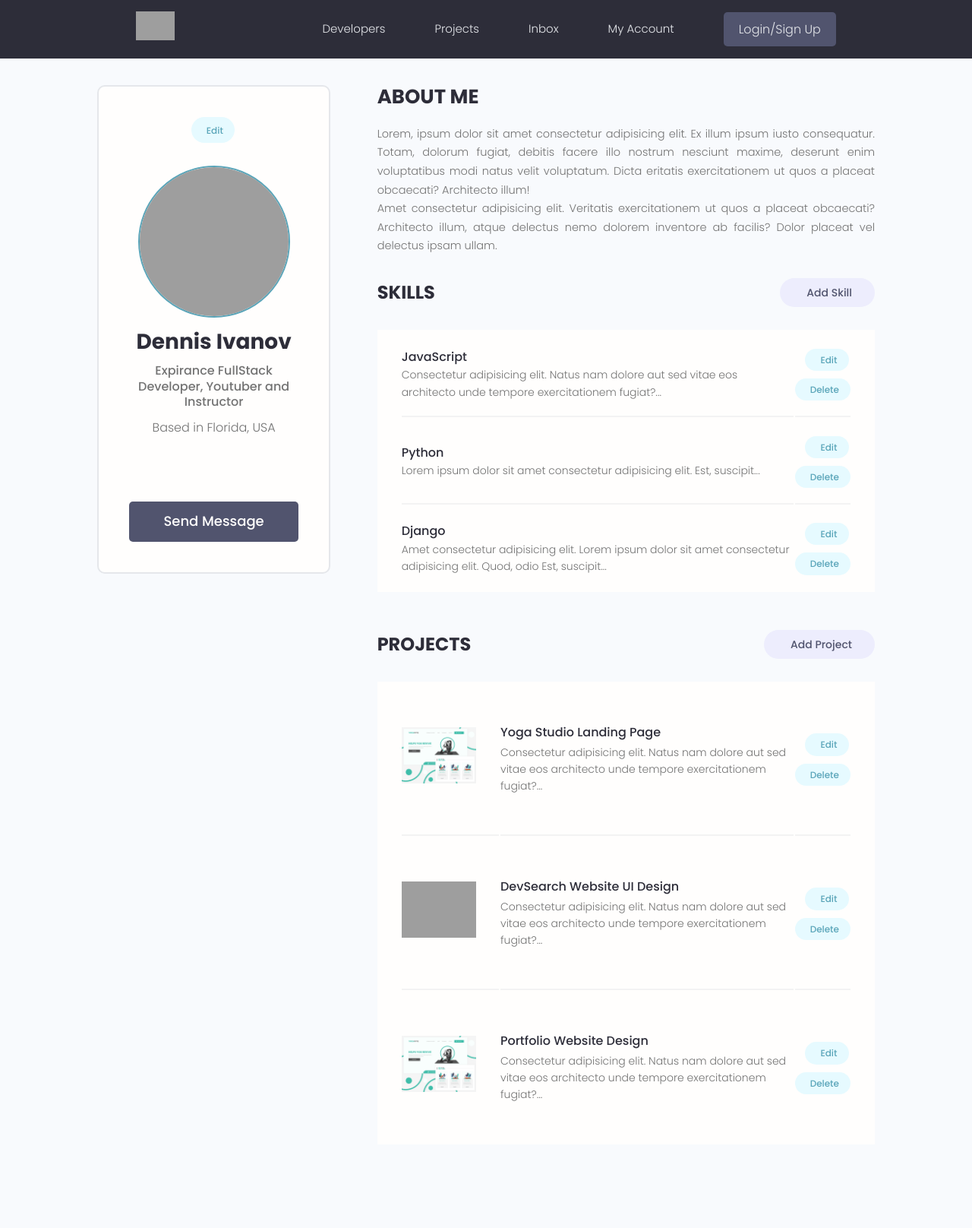
After one commit to shohijahon717/dev_search, a Django app: template users/templates/users/account.html in a window 1280 px wide. The commit adds this page. Shown: the whole page at 76% size. Run offline with Django 3.2, Linux system fonts and the light colour scheme; the template is opened without the code that fills it, so the values that code supplies are empty; some libraries are stand-ins or nearby versions; grey boxes are pictures that could not be loaded.

Commit message:
requirements.txt

```diff
--- /dev/null
+++ b/users/templates/users/account.html
@@ -0,0 +1,201 @@
+<!DOCTYPE html>
+<html lang="en">
+
+<head>
+  <meta charset="UTF-8" />
+  <meta http-equiv="X-UA-Compatible" content="IE=edge" />
+  <meta name="viewport" content="width=device-width, initial-scale=1.0" />
+
+  <!-- Favicon -->
+  <link rel="shortcut icon" href="images/favicon.ico" type="image/x-icon" />
+  <!-- Icon - IconMonster -->
+  <link rel="stylesheet" href="https://cdn.iconmonstr.com/1.3.0/css/iconmonstr-iconic-font.min.css" />
+  <!-- Mumble UI -->
+  <link rel="stylesheet" href="uikit/styles/uikit.css" />
+  <!-- Dev Search UI -->
+  <link rel="stylesheet" href="styles/app.css" />
+
+  <title>DevSearch - Connect with Developers!</title>
+</head>
+
+<body>
+  <!-- Header Section -->
+  <header class="header">
+    <div class="container container--narrow">
+      <a href="/" class="header__logo">
+        <img src="images/logo.svg" alt="DevSearch Logo" />
+      </a>
+      <nav class="header__nav">
+        <input type="checkbox" id="responsive-menu" />
+        <label for="responsive-menu" class="toggle-menu">
+          <span>Menu</span>
+          <div class="toggle-menu__lines"></div>
+        </label>
+        <ul class="header__menu">
+          <li class="header__menuItem"><a href="index.html">Developers</a></li>
+          <li class="header__menuItem"><a href="projects.html">Projects</a></li>
+          <li class="header__menuItem"><a href="inbox.html">Inbox</a></li>
+          <li class="header__menuItem"><a href="account.html">My Account</a></li>
+          <li class="header__menuItem"><a href="login.html" class="btn btn--sub">Login/Sign Up</a></li>
+        </ul>
+      </nav>
+    </div>
+  </header>
+
+  <!-- Main Section -->
+  <main class="settingsPage profile my-md">
+    <div class="container">
+      <div class="layout">
+        <div class="column column--1of3">
+          <div class="card text-center">
+            <div class="card__body dev">
+              <a class="tag tag--pill tag--main settings__btn" href="#"><i class="im im-edit"></i> Edit</a>
+              <img class="avatar avatar--xl dev__avatar" src="https://avatars.githubusercontent.com/u/33843378" />
+              <h2 class="dev__name">Dennis Ivanov</h2>
+              <p class="dev__title">Expirance FullStack Developer, Youtuber and Instructor</p>
+              <p class="dev__location">Based in Florida, USA</p>
+              <ul class="dev__social">
+                <li>
+                  <a title="Github" href="#" target="_blank"><i class="im im-github"></i></a>
+                </li>
+                <li>
+                  <a title="Stackoverflow" href="#" target="_blank"><i class="im im-stackoverflow"></i></a>
+                </li>
+                <li>
+                  <a title="Twitter" href="#" target="_blank"><i class="im im-twitter"></i></a>
+                </li>
+                <li>
+                  <a title="LinkedIn" href="#" target="_blank"><i class="im im-linkedin"></i></a>
+                </li>
+                <li>
+                  <a title="Personal Website" href="#" target="_blank"><i class="im im-globe"></i></a>
+                </li>
+              </ul>
+              <a href="#" class="btn btn--sub btn--lg">Send Message </a>
+            </div>
+          </div>
+        </div>
+        <div class="column column--2of3">
+          <div class="devInfo">
+            <h3 class="devInfo__title">About Me</h3>
+            <p class="devInfo__about">
+              Lorem, ipsum dolor sit amet consectetur adipisicing elit. Ex illum ipsum iusto consequatur. Totam,
+              dolorum fugiat, debitis facere illo nostrum nesciunt maxime, deserunt enim voluptatibus modi natus velit
+              voluptatum. Dicta eritatis exercitationem ut quos a placeat obcaecati? Architecto illum!
+              <br />
+              Amet consectetur adipisicing elit. Veritatis exercitationem ut quos a placeat obcaecati? Architecto
+              illum, atque delectus nemo dolorem inventore ab facilis? Dolor placeat vel delectus ipsam ullam.
+            </p>
+          </div>
+          <div class="settings">
+            <h3 class="settings__title">Skills</h3>
+            <a class="tag tag--pill tag--sub settings__btn tag--lg" href="#"><i class="im im-plus"></i> Add Skill</a>
+          </div>
+
+          <table class="settings__table">
+            <tr>
+              <td class="settings__tableInfo">
+                <h4>JavaScript</h4>
+                <p>
+                  Consectetur adipisicing elit. Natus nam dolore aut sed vitae eos architecto unde tempore
+                  exercitationem fugiat?...
+                </p>
+              </td>
+              <td class="settings__tableActions">
+                <a class="tag tag--pill tag--main settings__btn" href="#"><i class="im im-edit"></i> Edit</a>
+                <a class="tag tag--pill tag--main settings__btn" href="#"><i class="im im-x-mark-circle-o"></i>
+                  Delete</a>
+              </td>
+            </tr>
+            <tr>
+              <td class="settings__tableInfo">
+                <h4>Python</h4>
+                <p>Lorem ipsum dolor sit amet consectetur adipisicing elit. Est, suscipit...</p>
+              </td>
+              <td class="settings__tableActions">
+                <a class="tag tag--pill tag--main settings__btn" href="#"><i class="im im-edit"></i> Edit</a>
+                <a class="tag tag--pill tag--main settings__btn" href="#"><i class="im im-x-mark-circle-o"></i>
+                  Delete</a>
+              </td>
+            </tr>
+            <tr>
+              <td class="settings__tableInfo">
+                <h4>Django</h4>
+                <p>
+                  Amet consectetur adipisicing elit. Lorem ipsum dolor sit amet consectetur adipisicing elit. Quod,
+                  odio Est, suscipit...
+                </p>
+              </td>
+              <td class="settings__tableActions">
+                <a class="tag tag--pill tag--main settings__btn" href="#"><i class="im im-edit"></i> Edit</a>
+                <a class="tag tag--pill tag--main settings__btn" href="#"><i class="im im-x-mark-circle-o"></i>
+                  Delete</a>
+              </td>
+            </tr>
+          </table>
+
+          <div class="settings">
+            <h3 class="settings__title">Projects</h3>
+            <a class="tag tag--pill tag--sub settings__btn tag--lg" href="#"><i class="im im-plus"></i> Add Project</a>
+          </div>
+
+          <table class="settings__table">
+            <tr>
+              <td class="settings__thumbnail">
+                <a href="single-project.html"><img src="images/project-a.png" alt="Project Thumbnail" /></a>
+              </td>
+              <td class="settings__tableInfo">
+                <a href="single-project.html">Yoga Studio Landing Page</a>
+                <p>
+                  Consectetur adipisicing elit. Natus nam dolore aut sed vitae eos architecto unde tempore
+                  exercitationem fugiat?...
+                </p>
+              </td>
+              <td class="settings__tableActions">
+                <a class="tag tag--pill tag--main settings__btn" href="#"><i class="im im-edit"></i> Edit</a>
+                <a class="tag tag--pill tag--main settings__btn" href="#"><i class="im im-x-mark-circle-o"></i>
+                  Delete</a>
+              </td>
+            </tr>
+            <tr>
+              <td class="settings__thumbnail">
+                <a href="single-project.html"><img src="images/project-b.png" alt="Project Thumbnail" /></a>
+              </td>
+              <td class="settings__tableInfo">
+                <a href="single-project.html">DevSearch Website UI Design</a>
+                <p>
+                  Consectetur adipisicing elit. Natus nam dolore aut sed vitae eos architecto unde tempore
+                  exercitationem fugiat?...
+                </p>
+              </td>
+              <td class="settings__tableActions">
+                <a class="tag tag--pill tag--main settings__btn" href="#"><i class="im im-edit"></i> Edit</a>
+                <a class="tag tag--pill tag--main settings__btn" href="#"><i class="im im-x-mark-circle-o"></i>
+                  Delete</a>
+              </td>
+            </tr>
+            <tr>
+              <td class="settings__thumbnail">
+                <a href="single-project.html"><img src="images/project-a.png" alt="Project Thumbnail" /></a>
+              </td>
+              <td class="settings__tableInfo">
+                <a href="single-project.html">Portfolio Website Design</a>
+                <p>
+                  Consectetur adipisicing elit. Natus nam dolore aut sed vitae eos architecto unde tempore
+                  exercitationem fugiat?...
+                </p>
+              </td>
+              <td class="settings__tableActions">
+                <a class="tag tag--pill tag--main settings__btn" href="#"><i class="im im-edit"></i> Edit</a>
+                <a class="tag tag--pill tag--main settings__btn" href="#"><i class="im im-x-mark-circle-o"></i>
+                  Delete</a>
+              </td>
+            </tr>
+          </table>
+        </div>
+      </div>
+    </div>
+  </main>
+</body>
+
+</html>
--- a/users/urls.py
+++ b/users/urls.py
@@ -4,6 +4,7 @@ from . import views
 urlpatterns = [
     path('login/', views.loginUser, name='login'),
     path('logout/', views.logoutUser, name='logout'),
+    path('register/', views.registerUser, name="register"),
     path('', views.profiles, name="profiles"),
     path('profile/<str:pk>/', views.userProfile, name='user-profile'),
 ]
```
Also changed, not shown: templates/login.html (added, +67 -0 lines), templates/main.html (+13 -8 lines), users/forms.py (+15 -15 lines), users/templates/users/login_register.html (+93 -3 lines), users/views.py (+28 -1 lines).
